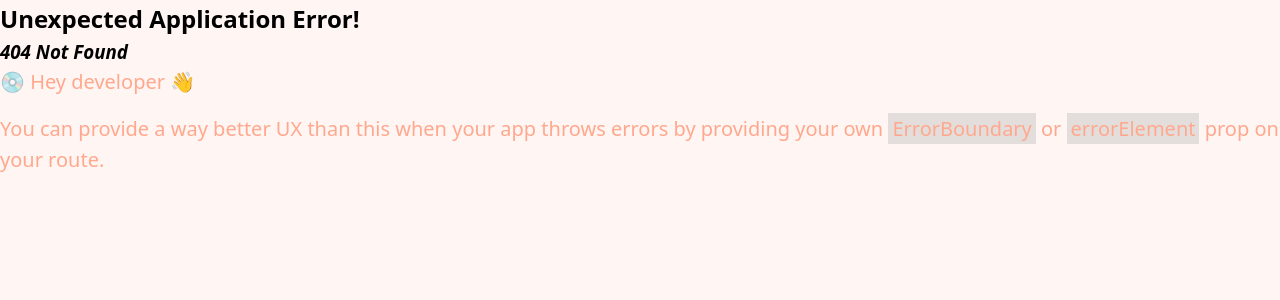
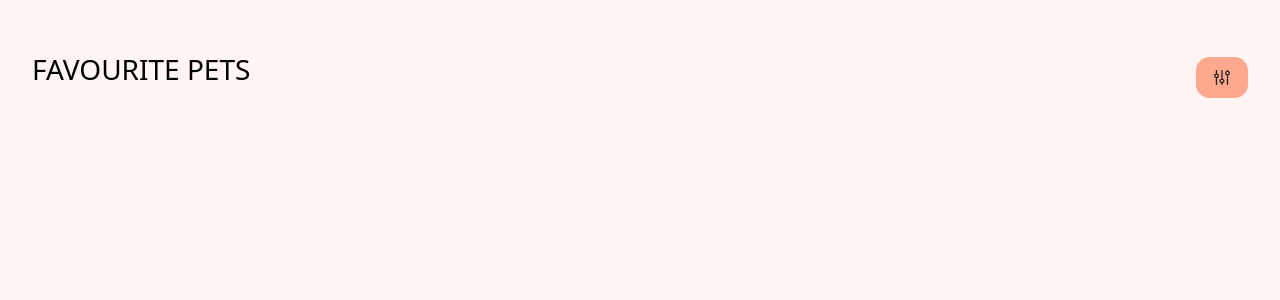
Before and after one commit to sumanbiswas7/Assignment-webWizard, a React (Vite) app in the folder apps/web/: page /favourites in a window 1280 px wide. Before the commit this address had no page. Shown: the top 300 px of the page. Built offline with nearby package versions, Linux system fonts and the light colour scheme; sample sign-in values are in the browser's storage.

Commit message:
update: add favs page

```diff
--- a/apps/web/src/components/items-grid.module.css
+++ b/apps/web/src/components/items-grid.module.css
@@ -28,6 +28,7 @@
   font-size: 1.75rem;
   color: var(--color-text-dark);
   text-overflow: ellipsis;
+  text-transform: uppercase;
 }
 .filter_icon {
   width: 1.35rem;
--- a/apps/web/src/components/items-grid.tsx
+++ b/apps/web/src/components/items-grid.tsx
@@ -1,23 +1,31 @@
 import styles from "./items-grid.module.css";
 import DUMMY_PETS from "../data/dummy-pets.json";
 import { Card } from "./card";
-import { useState } from "react";
+import { useEffect, useState } from "react";
 import { Flex, Group, Input, Modal, Radio } from "@mantine/core";
 import { useDisclosure } from "@mantine/hooks";
 import { Button } from "./ui/button";
 
-export function ItemsGrid() {
+export function ItemsGrid({ data = DUMMY_PETS, title }: Props) {
   const [searchTxt, setSearchTxt] = useState("");
-  const [items, setItems] = useState(DUMMY_PETS);
+  const [items, setItems] = useState(data);
   const [text, setText] = useState("");
   const [opened, { open, close }] = useDisclosure(false);
+
+  useEffect(() => {
+    setItems(data);
+  }, [data]);
 
   return (
     <div>
       {/* Browse Pets and Filter */}
       <div className={styles.browse_cont}>
         <p className={styles.browse_txt}>
-          MEET OUR <span className={styles.col_accent}>PET </span>PALS
+          {title || (
+            <>
+              MEET OUR <span className={styles.col_accent}>PET </span>PALS
+            </>
+          )}
         </p>
         <Button style={{ paddingBlock: 10 }} onClick={open}>
           <img src="/filter-icon.svg" className={styles.filter_icon} />
@@ -55,7 +63,7 @@ export function ItemsGrid() {
     const slug = searchTxt;
     const strippedSlug = slug.toLowerCase().replace(" ", "");
 
-    const filteredItems = DUMMY_PETS.filter((item) => {
+    const filteredItems = data.filter((item) => {
       const strippedTxt = item.name.toLowerCase().replace(" ", "");
       if (strippedTxt.includes(strippedSlug)) return true;
       else return false;
@@ -72,7 +80,7 @@ export function ItemsGrid() {
   function handleSortChange(type: string) {
     if (type === "name") {
       setText("Sorted by Name");
-      const sortedItems = DUMMY_PETS.sort((a, b) => {
+      const sortedItems = data.sort((a, b) => {
         const titleA = a.name.toUpperCase(); // Convert names to uppercase for case-insensitive sorting
         const titleB = b.name.toUpperCase();
 
@@ -90,13 +98,13 @@ export function ItemsGrid() {
     }
     if (type === "priceL") {
       setText("Sorted by Price (Low to High)");
-      const sortedItems = DUMMY_PETS.sort((a, b) => a.price - b.price);
+      const sortedItems = data.sort((a, b) => a.price - b.price);
       setItems(sortedItems);
       close();
     }
     if (type === "priceH") {
       setText("Sorted by Price (High to Low)");
-      const sortedItems = DUMMY_PETS.sort((a, b) => b.price - a.price);
+      const sortedItems = data.sort((a, b) => b.price - a.price);
       setItems(sortedItems);
       close();
     }
@@ -104,13 +112,13 @@ export function ItemsGrid() {
     // Filter by cats or dogs
     if (type === "cats") {
       setText("Showing only Cats");
-      const filteredItems = DUMMY_PETS.filter((pet) => pet.type === "cat");
+      const filteredItems = data.filter((pet) => pet.type === "cat");
       setItems(filteredItems);
       close();
     }
     if (type === "dogs") {
       setText("Showing only Dogs");
-      const filteredItems = DUMMY_PETS.filter((pet) => pet.type === "dog");
+      const filteredItems = data.filter((pet) => pet.type === "dog");
       setItems(filteredItems);
       close();
     }
@@ -182,3 +190,8 @@ export function ItemsGrid() {
     );
   }
 }
+
+interface Props {
+  data?: typeof DUMMY_PETS;
+  title?: string;
+}
--- /dev/null
+++ b/apps/web/src/pages/favourites.module.css
@@ -0,0 +1,3 @@
+.container {
+  padding: var(--spacing-default);
+}
--- /dev/null
+++ b/apps/web/src/pages/favourites.tsx
@@ -0,0 +1,21 @@
+import { useEffect, useState } from "react";
+import { ItemsGrid } from "../components/items-grid";
+import DUMMY_PETS from "../data/dummy-pets.json";
+import styles from "./favourites.module.css";
+
+export function Favourites() {
+  const [data, setData] = useState<typeof DUMMY_PETS>([]);
+
+  useEffect(() => {
+    const favs = localStorage.getItem("favourite");
+    const favsMap = JSON.parse(favs || "{}");
+    const filteredData = DUMMY_PETS.filter((item) => item.id in favsMap);
+    setData(filteredData);
+  }, []);
+
+  return (
+    <div className={styles.container}>
+      <ItemsGrid data={data} title="Favourite Pets" />
+    </div>
+  );
+}
--- a/apps/web/src/pages/profile.module.css
+++ b/apps/web/src/pages/profile.module.css
@@ -9,6 +9,11 @@
   position: absolute;
   top: var(--spacing-default);
   left: var(--spacing-default);
+}
+.btn_span_fav {
+  position: absolute;
+  top: var(--spacing-default);
+  right: var(--spacing-default);
 }
 
 .container {
--- a/apps/web/src/pages/profile.tsx
+++ b/apps/web/src/pages/profile.tsx
@@ -44,6 +44,13 @@ export default function Profile() {
     <div className={styles.page_cont}>
       <span className={styles.btn_span}>
         <Button onClick={() => navigate("/")}>Go Back</Button>
+      </span>
+
+      <span className={styles.btn_span_fav}>
+        <Button onClick={() => navigate("/favourites")}>
+          Favourites &nbsp;
+          <IconHeartPlus size={15} />
+        </Button>
       </span>
 
       <div className={styles.container}>
--- a/apps/web/src/routes.tsx
+++ b/apps/web/src/routes.tsx
@@ -1,4 +1,5 @@
 import { Protected } from "./components/wrapper/protected";
+import { Favourites } from "./pages/favourites";
 import Home from "./pages/home";
 import { Login } from "./pages/login";
 import Profile from "./pages/profile";
@@ -18,6 +19,14 @@ export const routes = [
     ),
   },
   {
+    path: "/favourites",
+    element: (
+      <Protected>
+        <Favourites />
+      </Protected>
+    ),
+  },
+  {
     path: `auth/signup`,
     element: <Signup />,
   },
```
